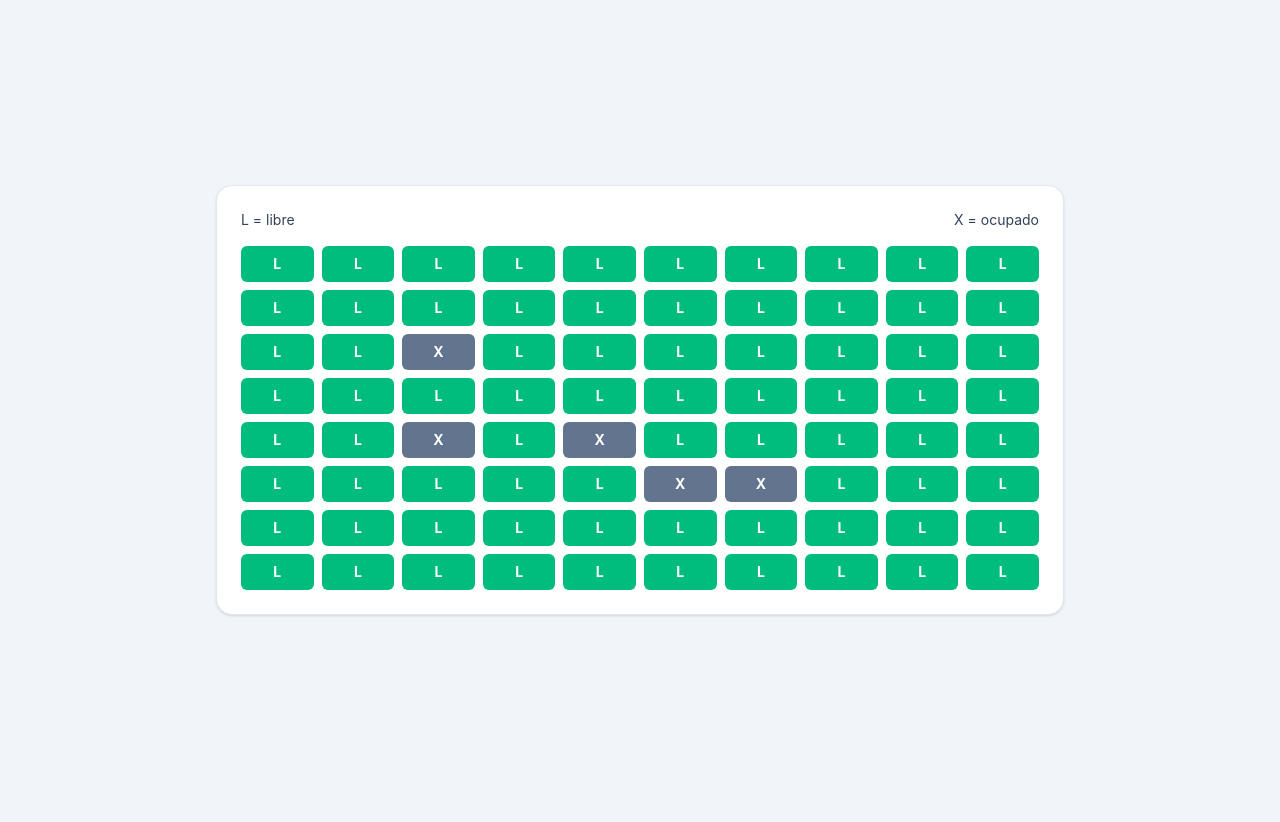
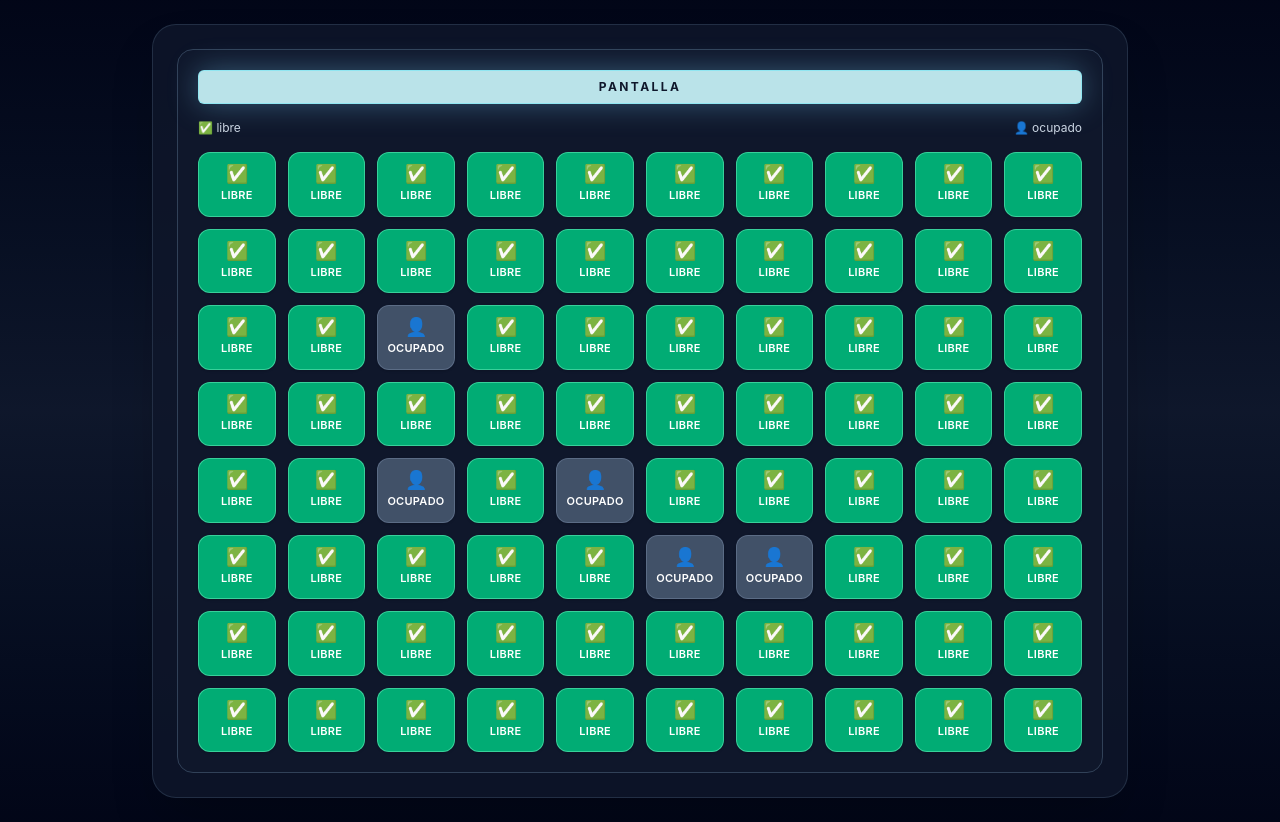
Before and after one commit to 4GeeksAcademy/cinema-seat-manager-sueherrera30, a website built with Vite: page index.html in a window 1280 px wide. Before the commit the page ends 800 px from the top, so only its background shows below. Built offline with nearby package versions, Linux system fonts and the light colour scheme.

Commit message:
Afinar un poco el estilo de ui

```diff
--- a/index.html
+++ b/index.html
@@ -5,9 +5,9 @@
     <meta name="viewport" content="width=device-width, initial-scale=1.0" />
     <title>Hello World with Typescript</title>
   </head>
-  <body class="min-h-screen bg-slate-100 text-slate-900">
-    <main class="mx-auto flex min-h-screen w-full max-w-4xl items-center justify-center p-6">
-      <section class="w-full rounded-2xl border border-slate-200 bg-white p-6 shadow-sm">
+  <body class="min-h-screen bg-gradient-to-b from-slate-950 via-slate-900 to-slate-950 text-slate-100">
+    <main class="mx-auto flex min-h-screen w-full max-w-5xl items-center justify-center p-4 sm:p-6">
+      <section class="w-full rounded-3xl border border-slate-700/60 bg-slate-900/80 p-4 shadow-2xl sm:p-6">
         <div id="app"></div>
       </section>
     </main>
--- a/src/main.ts
+++ b/src/main.ts
@@ -91,24 +91,41 @@ const renderizarSala = (sala: number[][]) => {
 
   app.innerHTML = "";
 
+  const salaVisual = document.createElement("section");
+  salaVisual.className = "rounded-2xl border border-slate-700 bg-slate-900 p-3 sm:p-5";
+
+  const pantalla = document.createElement("div");
+  pantalla.className = "mb-4 rounded-md border border-cyan-300/40 bg-cyan-100/90 py-2 text-center text-xs font-bold uppercase tracking-[0.2em] text-slate-900 shadow-[0_0_30px_rgba(125,211,252,0.35)]";
+  pantalla.textContent = "Pantalla";
+  salaVisual.appendChild(pantalla);
+
   const cabecera = document.createElement("div");
-  cabecera.className = "mb-4 flex items-center justify-between text-sm text-slate-700";
-  cabecera.innerHTML = '<span>L = libre</span><span>X = ocupado</span>';
-  app.appendChild(cabecera);
+  cabecera.className = "mb-4 flex items-center justify-between gap-2 text-xs text-slate-300";
+  cabecera.innerHTML = '<span class="whitespace-nowrap">✅ libre</span><span class="whitespace-nowrap">👤 ocupado</span>';
+  salaVisual.appendChild(cabecera);
 
   const cuadricula = document.createElement("div");
-  cuadricula.className = "grid gap-2";
-  cuadricula.style.gridTemplateColumns = `repeat(${sala[0].length}, minmax(0, 1fr))`;
+  cuadricula.className = "grid gap-2 sm:gap-3";
+  cuadricula.style.gridTemplateColumns = `repeat(${sala[0].length}, minmax(56px, 1fr))`;
 
   for (let fila = 0; fila < sala.length; fila++) {
     for (let asiento = 0; asiento < sala[fila].length; asiento++) {
       const estaLibre = sala[fila][asiento] === 0;
       const boton = document.createElement("button");
       boton.type = "button";
-      boton.textContent = estaLibre ? "L" : "X";
-      boton.className = `rounded-md px-2 py-2 text-sm font-bold text-white transition ${
-        estaLibre ? "bg-emerald-500 hover:bg-emerald-600" : "bg-slate-500"
+      boton.innerHTML = estaLibre
+        ? '<span class="text-lg leading-none">✅</span><span class="whitespace-nowrap text-[11px] font-semibold uppercase tracking-wide">Libre</span>'
+        : '<span class="text-lg leading-none">👤</span><span class="whitespace-nowrap text-[11px] font-semibold uppercase tracking-wide">Ocupado</span>';
+      boton.className = `min-w-0 rounded-xl border px-2 py-2 text-white shadow-sm transition sm:py-3 ${
+        estaLibre
+          ? "border-emerald-300/60 bg-emerald-500/90 hover:scale-[1.02] hover:bg-emerald-400"
+          : "border-slate-500/80 bg-slate-600/95"
       }`;
+      boton.style.display = "flex";
+      boton.style.flexDirection = "column";
+      boton.style.alignItems = "center";
+      boton.style.justifyContent = "center";
+      boton.style.gap = "4px";
 
       if (estaLibre) {
         boton.addEventListener("click", () => {
@@ -126,7 +143,8 @@ const renderizarSala = (sala: number[][]) => {
     }
   }
 
-  app.appendChild(cuadricula);
+  salaVisual.appendChild(cuadricula);
+  app.appendChild(salaVisual);
 };
 
 const miSalaCine = crearSalaDeCine(8, 10);
```
